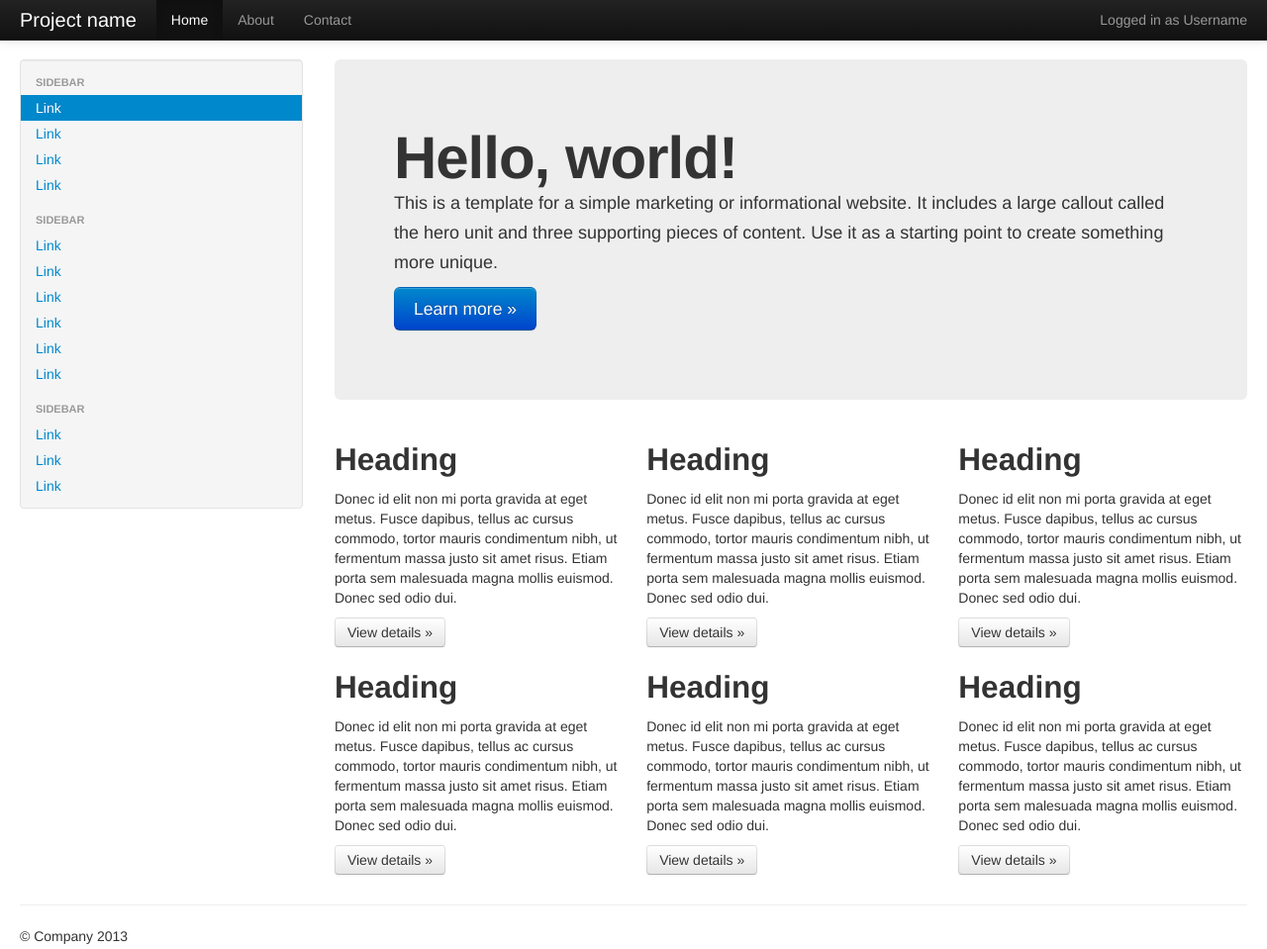
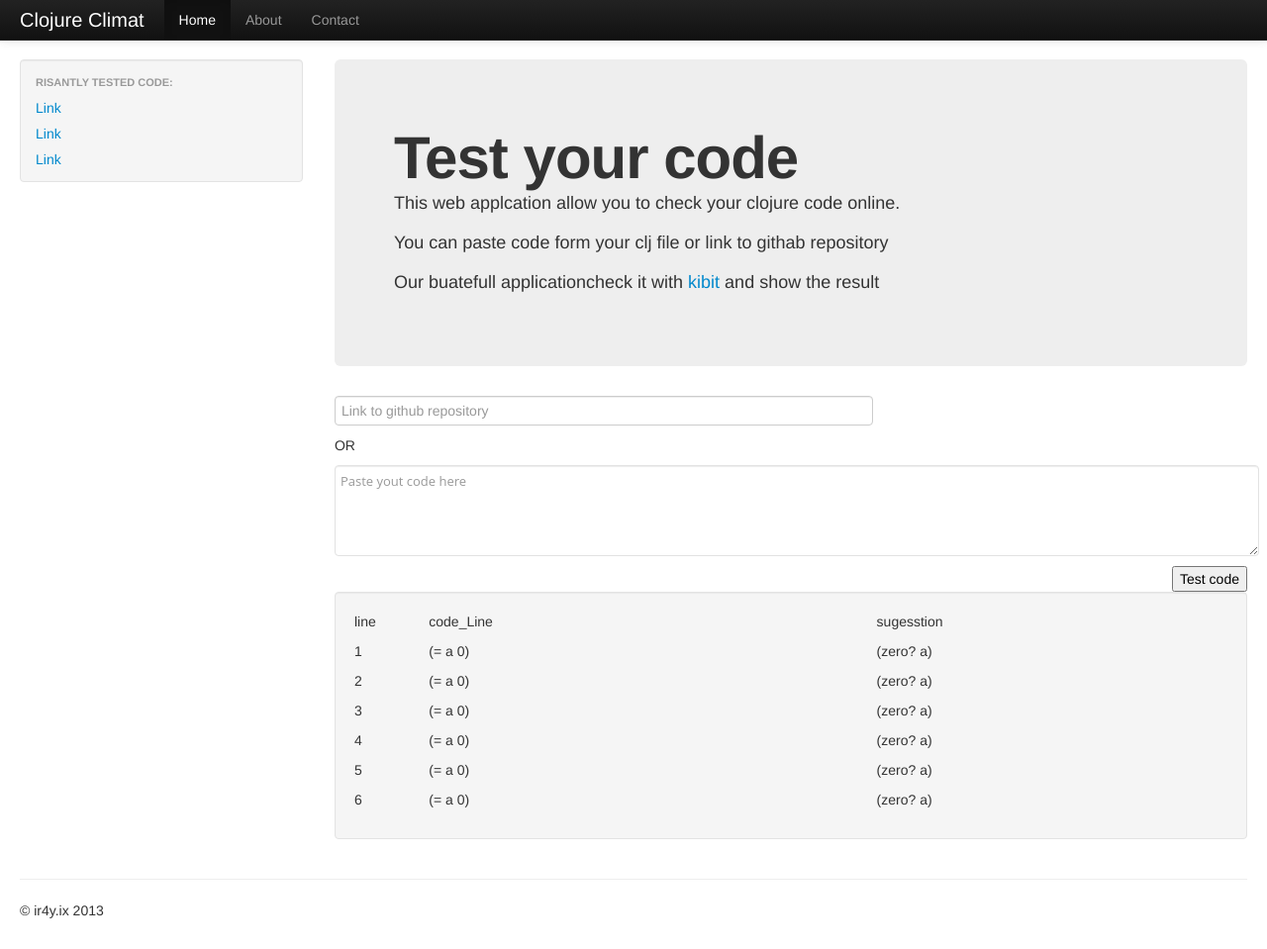
Before and after one commit to ir4y/clojure-climate, a plain HTML site: page resources/public/index.html in a window 1280 px wide. Shown: the whole page at 99% size. Drawn offline with Linux system fonts and the light colour scheme.

Commit message:
Interfase and deps
Update deps, add laised deps,
Html templte fixes

```diff
--- a/resources/public/index.html
+++ b/resources/public/index.html
@@ -2,7 +2,7 @@
 <html lang="en">
   <head>
     <meta charset="utf-8">
-    <title>Bootstrap, from Twitter</title>
+    <title>Test your code</title>
     <meta name="viewport" content="width=device-width, initial-scale=1.0">
     <meta name="description" content="">
     <meta name="author" content="">
@@ -17,6 +17,21 @@
       .sidebar-nav {
         padding: 9px 0;
       }
+     form.code-form textarea {
+        border: 1px solid #e2e2e2;
+        background: #fff;
+        width: 100%;
+        padding: 5px;
+        font-size: 13px;
+        font-family: 'Open Sans', sans-serif;
+        display: inline-block;
+        vertical-align: bottom;
+        height: 80px;
+      }
+      form.code_form textarea{
+      	width: 100%;
+      }
+
 
       @media (max-width: 980px) {
         /* Enable use of floated navbar text */
@@ -41,11 +56,8 @@
             <span class="icon-bar"></span>
             <span class="icon-bar"></span>
           </button>
-          <a class="brand" href="#">Project name</a>
+          <a class="brand" href="#">Clojure Climat</a>
           <div class="nav-collapse collapse">
-            <p class="navbar-text pull-right">
-              Logged in as <a href="#" class="navbar-link">Username</a>
-            </p>
             <ul class="nav">
               <li class="active"><a href="#">Home</a></li>
               <li><a href="#about">About</a></li>
@@ -61,19 +73,7 @@
         <div class="span3">
           <div class="well sidebar-nav">
             <ul class="nav nav-list">
-              <li class="nav-header">Sidebar</li>
-              <li class="active"><a href="#">Link</a></li>
-              <li><a href="#">Link</a></li>
-              <li><a href="#">Link</a></li>
-              <li><a href="#">Link</a></li>
-              <li class="nav-header">Sidebar</li>
-              <li><a href="#">Link</a></li>
-              <li><a href="#">Link</a></li>
-              <li><a href="#">Link</a></li>
-              <li><a href="#">Link</a></li>
-              <li><a href="#">Link</a></li>
-              <li><a href="#">Link</a></li>
-              <li class="nav-header">Sidebar</li>
+              <li class="nav-header">Risantly tested code:</li>
               <li><a href="#">Link</a></li>
               <li><a href="#">Link</a></li>
               <li><a href="#">Link</a></li>
@@ -82,51 +82,54 @@
         </div><!--/span-->
         <div class="span9">
           <div class="hero-unit">
-            <h1>Hello, world!</h1>
-            <p>This is a template for a simple marketing or informational website. It includes a large callout called the hero unit and three supporting pieces of content. Use it as a starting point to create something more unique.</p>
-            <p><a href="#" class="btn btn-primary btn-large">Learn more &raquo;</a></p>
+            <h1>Test your code</h1>
+	    <p>This web applcation allow you to check your clojure code online.</p>
+	    <p>You can paste code form your clj file or link to githab repository</p>
+	    <p>Our buatefull applicationcheck it with <a href="https://github.com/jonase/kibit/">kibit</a> and show the result</p>
           </div>
-          <div class="row-fluid">
-            <div class="span4">
-              <h2>Heading</h2>
-              <p>Donec id elit non mi porta gravida at eget metus. Fusce dapibus, tellus ac cursus commodo, tortor mauris condimentum nibh, ut fermentum massa justo sit amet risus. Etiam porta sem malesuada magna mollis euismod. Donec sed odio dui. </p>
-              <p><a class="btn" href="#">View details &raquo;</a></p>
-            </div><!--/span-->
-            <div class="span4">
-              <h2>Heading</h2>
-              <p>Donec id elit non mi porta gravida at eget metus. Fusce dapibus, tellus ac cursus commodo, tortor mauris condimentum nibh, ut fermentum massa justo sit amet risus. Etiam porta sem malesuada magna mollis euismod. Donec sed odio dui. </p>
-              <p><a class="btn" href="#">View details &raquo;</a></p>
-            </div><!--/span-->
-            <div class="span4">
-              <h2>Heading</h2>
-              <p>Donec id elit non mi porta gravida at eget metus. Fusce dapibus, tellus ac cursus commodo, tortor mauris condimentum nibh, ut fermentum massa justo sit amet risus. Etiam porta sem malesuada magna mollis euismod. Donec sed odio dui. </p>
-              <p><a class="btn" href="#">View details &raquo;</a></p>
-            </div><!--/span-->
+	  <div class="row-fluid" id="test_code_form">
+		  <form class="code-form" method="POST">
+		<fieldset>
+		      <input class="input-xxlarge" type="text" name="github_link" placeholder="Link to github repository">
+		</fieldset>
+		      <p>OR</p>
+		<fieldset>
+		      <textarea name="raw_code" placeholder="Paste yout code here"></textarea>
+		</fieldset>
+		      <input style="float:right;" type="submit" value="Test code">
+              </form>
           </div><!--/row-->
-          <div class="row-fluid">
-            <div class="span4">
-              <h2>Heading</h2>
-              <p>Donec id elit non mi porta gravida at eget metus. Fusce dapibus, tellus ac cursus commodo, tortor mauris condimentum nibh, ut fermentum massa justo sit amet risus. Etiam porta sem malesuada magna mollis euismod. Donec sed odio dui. </p>
-              <p><a class="btn" href="#">View details &raquo;</a></p>
-            </div><!--/span-->
-            <div class="span4">
-              <h2>Heading</h2>
-              <p>Donec id elit non mi porta gravida at eget metus. Fusce dapibus, tellus ac cursus commodo, tortor mauris condimentum nibh, ut fermentum massa justo sit amet risus. Etiam porta sem malesuada magna mollis euismod. Donec sed odio dui. </p>
-              <p><a class="btn" href="#">View details &raquo;</a></p>
-            </div><!--/span-->
-            <div class="span4">
-              <h2>Heading</h2>
-              <p>Donec id elit non mi porta gravida at eget metus. Fusce dapibus, tellus ac cursus commodo, tortor mauris condimentum nibh, ut fermentum massa justo sit amet risus. Etiam porta sem malesuada magna mollis euismod. Donec sed odio dui. </p>
-              <p><a class="btn" href="#">View details &raquo;</a></p>
-            </div><!--/span-->
-          </div><!--/row-->
+	  <div class="well" id="test_code_result">
+		  <div class="row-fluid">
+			  <div class="span1">line</div><div class="span6">code_Line</div><div class="span5">sugesstion</div>
+		  </div>
+		  <div class="row-fluid">
+		  <div class="span1">1</div><div class="span6">(= a 0)</div><div class="span5">(zero? a)</div>
+		  </div>
+		  <div class="row-fluid">
+		  <div class="span1">2</div><div class="span6">(= a 0)</div><div class="span5">(zero? a)</div>
+		  </div>
+		  <div class="row-fluid">
+		  <div class="span1">3</div><div class="span6">(= a 0)</div><div class="span5">(zero? a)</div>
+		  </div>
+		  <div class="row-fluid">
+		  <div class="span1">4</div><div class="span6">(= a 0)</div><div class="span5">(zero? a)</div>
+		  </div>
+		  <div class="row-fluid">
+		  <div class="span1">5</div><div class="span6">(= a 0)</div><div class="span5">(zero? a)</div>
+		  </div>
+		  <div class="row-fluid">
+		  <div class="span1">6</div><div class="span6">(= a 0)</div><div class="span5">(zero? a)</div>
+		  </div>
+		</table>
+	  </div>
         </div><!--/span-->
       </div><!--/row-->
 
       <hr>
 
       <footer>
-        <p>&copy; Company 2013</p>
+        <p>&copy; ir4y.ix 2013</p>
       </footer>
 
     </div><!--/.fluid-container-->
```
Also changed, not shown: 3 other files.
